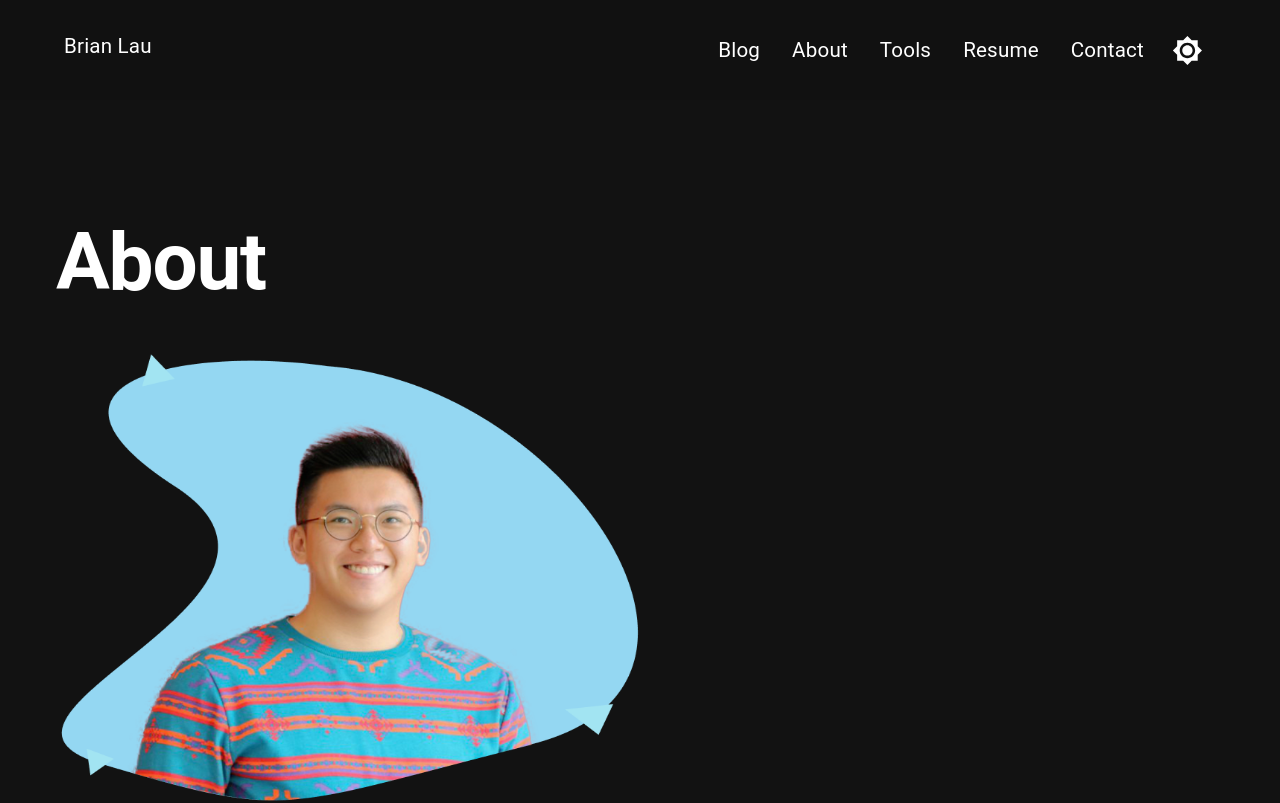
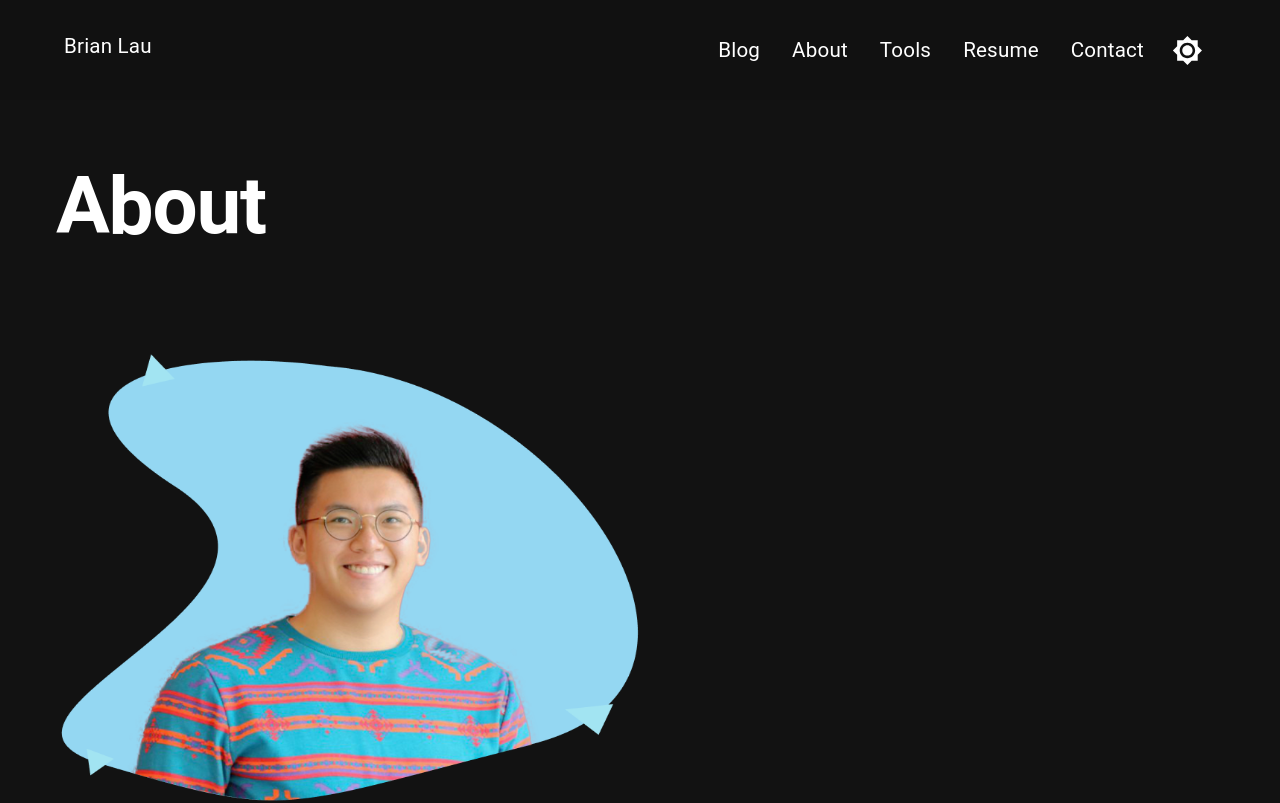
Before and after one commit to wtLau/brian-lau.ca, a Next.js app: page /about in a window 1280 px wide. Shown: the top 803 px of the page. Built offline with nearby package versions, Linux system fonts and the light colour scheme; no server answers.

Commit message:
feat: move page title to HeadSeo

```diff
--- a/components/HeadSeo.tsx
+++ b/components/HeadSeo.tsx
@@ -1,3 +1,4 @@
+import { Grid, Typography } from '@mui/material'
 import { NextSeo } from 'next-seo'
 import React from 'react'
 
@@ -8,5 +9,14 @@ export const HeadSeo = ({
   title: string
   description: string
 }) => {
-  return <NextSeo title={`${title}- Brian Lau`} description={description} />
+  return (
+    <>
+      <NextSeo title={`${title}- Brian Lau`} description={description} />
+      <Grid container>
+        <Typography variant='h1' gutterBottom>
+          {title}
+        </Typography>
+      </Grid>
+    </>
+  )
 }
--- a/pages/about.tsx
+++ b/pages/about.tsx
@@ -50,9 +50,6 @@ const About = () => {
       <HeadSeo title='About' description='A little more about Brian Lau' />
       <Grid container spacing={8}>
         <Grid item className={classes.title}>
-          <Typography variant='h1' gutterBottom>
-            About
-          </Typography>
           <Image
             src='/static/images/desktop-section1.png'
             width={584}
--- a/pages/tools/pourover-coffee-tool.tsx
+++ b/pages/tools/pourover-coffee-tool.tsx
@@ -110,10 +110,6 @@ export default function MacroCalculatorPage() {
       />
 
       <Grid item>
-        <Typography variant='h1' gutterBottom>
-          Pour-Over Coffee Tool
-        </Typography>
-
         <Typography variant='body1' paragraph gutterBottom>
           This tool provide a way to make coffee measurement specifically for
           pour overs. Things like brew ratio, water temperature, coffee origin,
```
